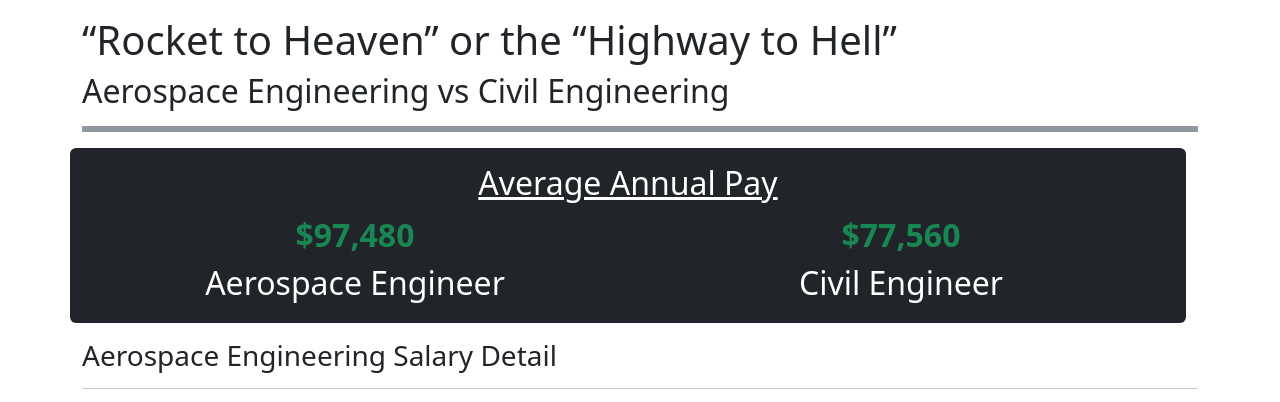
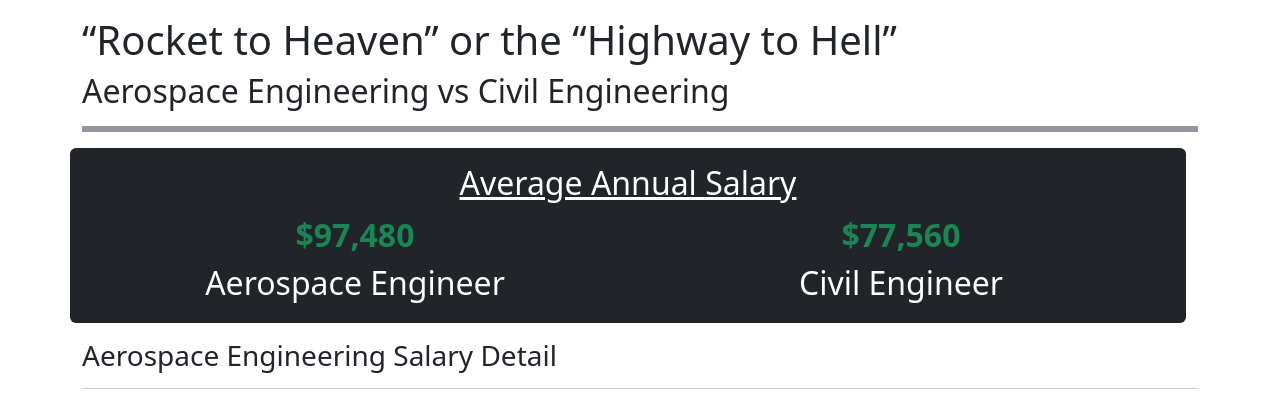
Before and after one commit to Saptak625/EngineeringFieldsComparisonWebsite, a Flask app: page /salary in a window 1280 px wide. Shown: the part 56-458 px from the top of the page. Run offline with Flask 2, Linux system fonts and the light colour scheme.

Commit message:
Rename Word

```diff
--- a/templates/salary.html
+++ b/templates/salary.html
@@ -5,7 +5,7 @@
 {% block body %}
 {{ super() }}
     <div class="container row text-center text-white bg-dark py-3 rounded">
-      <h2><u>Average Annual Pay</u></h2>
+      <h2><u>Average Annual Salary</u></h2>
       <div class="fs-2 col">
         <div class="text-success fw-bold" id="aerospaceSalary">0</div>
         <div>Aerospace Engineer</div>
```
